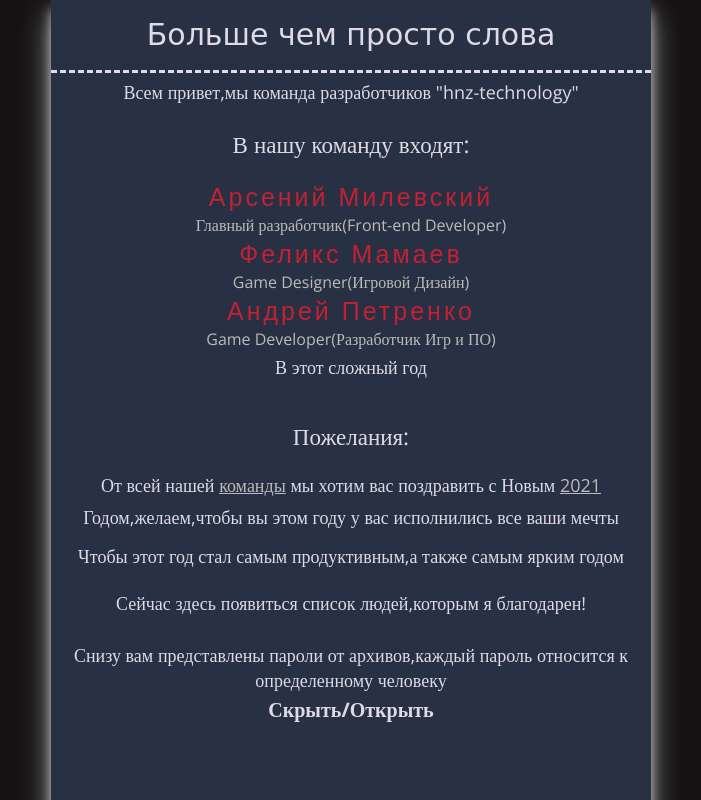
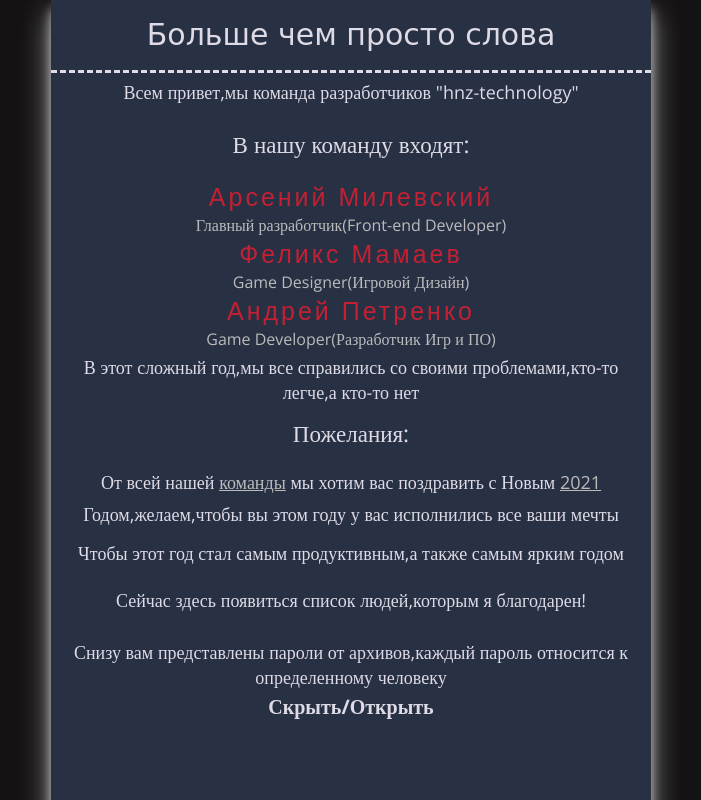
Before and after one commit to Wrincied/Messages, a website: page index.html in a window 1280 px wide. Shown: the whole page, without its empty margins (289-990 px from the left). Drawn offline with nearby package versions, Linux system fonts and the light colour scheme; a web font is replaced by a local one.

Commit message:
deferer commit

```diff
--- a/index.html
+++ b/index.html
@@ -73,9 +73,8 @@
               <span>Game Designer(Игровой Дизайн)<span>
             <div><a href="https://vk.com/0ataman0" target="_blank" title="Разработчик">Андрей Петренко</a></div>
             <span>Game Developer(Разработчик Игр и ПО)<span>
-              <p>В этот сложный год</p>
-              <p></p>
-              <p></p>
+              <p>В этот сложный год,мы все справились со своими проблемами,кто-то легче,а кто-то нет</p>
+
               <h2 style="padding-bottom: 10px;padding-top: 10px;font-size: 23px;">Пожелания:</h2>
               <p>От всей нашей <a href="https://en.wikipedia.org/wiki/Programmer" class="link-wiki" target="_blank" title="Wikipedia">команды</a>  мы хотим вас поздравить с Новым  <a href="#" class="link-year" title="Пусть 2021 год принесет только светлое, теплое и приятное, остальное пусть идет мимо. С праздником!">2021</a> Годом,желаем,чтобы вы этом году у вас исполнились все ваши мечты</p>
               <p>Чтобы этот год стал самым продуктивным,а также самым ярким годом</p>
```
